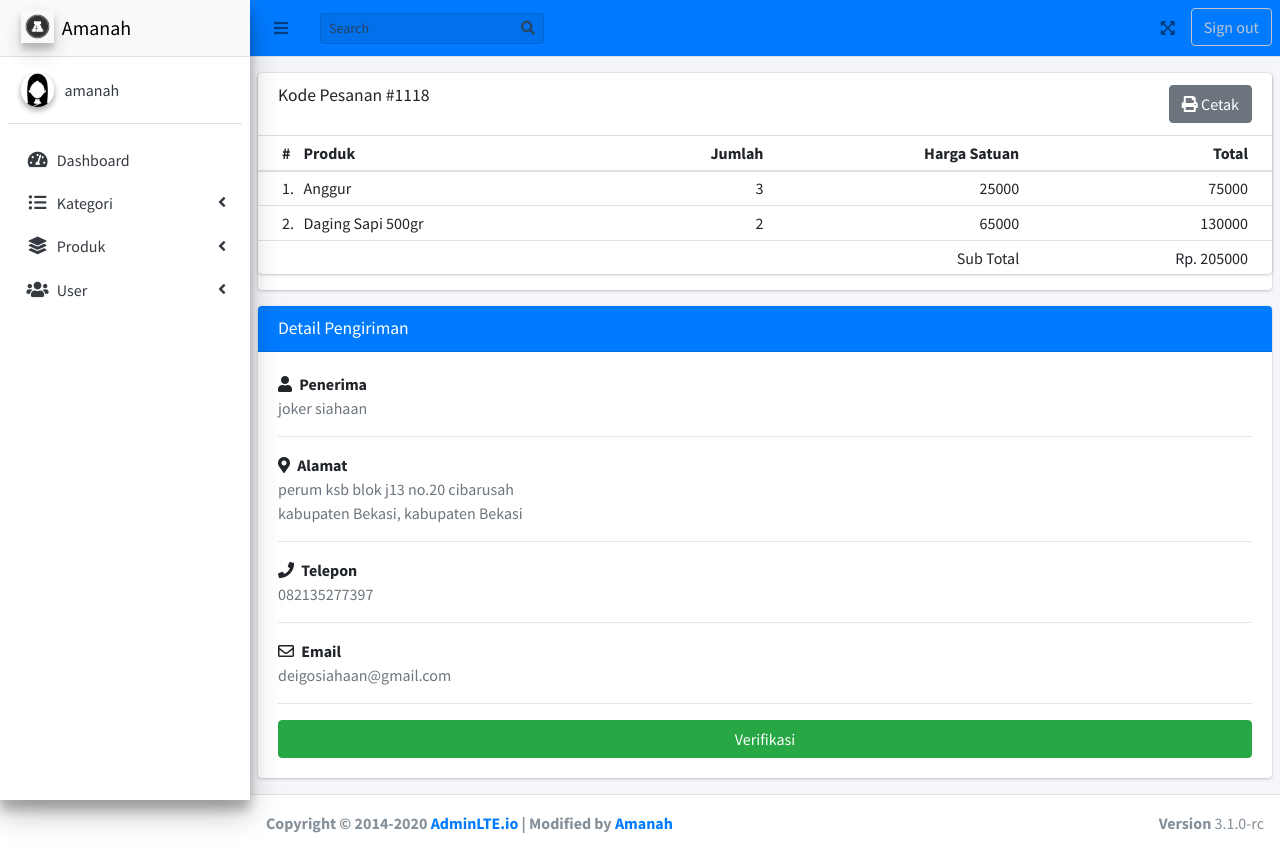
After one commit to deigo96/toko-kelontong, a CodeIgniter app: page /amanah/admin/detail_pesanan/1118 in a window 1280 px wide. The commit adds this page. Run offline with CodeIgniter, Linux system fonts and the light colour scheme; a user stored in the database is signed in; data comes from the database, SQL or seed files in the repository; some libraries are stand-ins or nearby versions.

Commit message:
update pesanan

```diff
--- a/application/controllers/Admin.php
+++ b/application/controllers/Admin.php
@@ -675,4 +675,40 @@ defined('BASEPATH') OR exit('No direct script access allowed');
             }
         }
 
+        public function detail_pesanan($kode)
+        {
+            if(adminLog()){
+                $data['profiles']   = $this->modAdmin->checkProfile($this->session->userdata('adminLog'));
+                $data['pesanan']    = $this->modAdmin->getPesananByKode($kode);
+                $this->load->view('admin/header', $data);
+                $this->load->view('admin/detailPesanan', $data);
+                $this->load->view('admin/footer', $data);
+            }
+        }
+
+        public function cetak_pesanan($kode)
+        {
+            if(adminLog()){
+                $data['profiles']   = $this->modAdmin->checkProfile($this->session->userdata('adminLog'));
+                $data['pesanan']    = $this->modAdmin->getPesananByKode($kode);
+                // $this->load->view('admin/header', $data);
+                $this->load->view('admin/cetakPesanan', $data);
+                // $this->load->view('admin/footer', $data);
+            }
+        }
+
+        public function verifikasi($kode)
+        {
+            if(adminLog()){
+                $kode = $this->input->post('kode');
+                $data['status'] = 1;
+                $data['tanggal_verifikasi'] = date('d-m-Y H:i');
+                $verifikasi = $this->modAdmin->verifikasi($kode, $data);
+                if($verifikasi)
+                    echo "true";
+                else
+                    echo "";
+            }
+        }
+
     }
--- a/application/models/ModAdmin.php
+++ b/application/models/ModAdmin.php
@@ -271,4 +271,19 @@ defined('BASEPATH') OR exit('No direct script access allowed');
             }
             return false;
         }
+
+        public function getPesananByKode($kode)
+        {
+            $query = $this->db->query("SELECT products.pName, products.pDp,products.harga as harga_produk, categories.cName, pesanan.* FROM pesanan
+                                        LEFT JOIN products ON pesanan.id_produk = products.pId
+                                        LEFT JOIN categories ON products.categoryId = categories.cId
+                                            WHERE pesanan.kode_pesanan = '$kode'");
+            return $query->result();
+        }
+
+        public function verifikasi($kode, $data)
+        {
+            $this->db->where('kode_pesanan', $kode);
+            return $this->db->update('pesanan', $data);
+        }
     }
--- /dev/null
+++ b/application/views/admin/detailPesanan.php
@@ -0,0 +1,215 @@
+<!-- Sidebar Menu -->
+<nav class="mt-2">
+    <ul class="nav nav-pills nav-sidebar flex-column" data-widget="treeview" role="menu" data-accordion="false">
+        <!-- Add icons to the links using the .nav-icon class
+                with font-awesome or any other icon font library -->
+        <li class="nav-item">
+            <a href="<?php echo site_url('admin'); ?>" class="nav-link">
+                <i class="nav-icon fas fa-tachometer-alt"></i>
+                <p>
+                    Dashboard
+                </p>
+            </a>
+        </li>
+        <li class="nav-item">
+            <a href="#" class="nav-link">
+                <i class="nav-icon fas fa-list-ul"></i>
+                <p>Kategori
+                    <i class="right fas fa-angle-left"></i>
+                </p>
+            </a>
+            <ul class="nav nav-treeview">
+                <li class="nav-item">
+                    <a href="<?php echo site_url('admin/newCategory'); ?>" class="nav-link">
+                        <i class="far fa-circle nav-icon"></i>
+                        <p>Tambah Kategori</p>
+                    </a>
+                </li>
+                <li class="nav-item">
+                    <a href="<?php echo site_url('admin/allCategories'); ?>" class="nav-link active">
+                        <i class="far fa-circle nav-icon"></i>
+                        <p>Semua Kategori</p>
+                    </a>
+                </li>
+            </ul>
+        </li>
+        <li class="nav-item">
+            <a href="#" class="nav-link">
+                <i class="nav-icon fas fa-layer-group"></i>
+                <p>Produk
+                    <i class="right fas fa-angle-left"></i>
+                </p>
+            </a>
+            <ul class="nav nav-treeview">
+                <li class="nav-item">
+                    <a href="<?php echo site_url('admin/newProduct'); ?>" class="nav-link active">
+                        <i class="far fa-circle nav-icon"></i>
+                        <p>Tambah Produk</p>
+                    </a>
+                </li>
+                <li class="nav-item">
+                    <a href="<?php echo site_url('admin/allProducts'); ?>" class="nav-link">
+                        <i class="far fa-circle nav-icon"></i>
+                        <p>Semua Produk</p>
+                    </a>
+                </li>
+            </ul>
+        </li>
+        <li class="nav-item">
+            <a href="#" class="nav-link">
+                <i class="nav-icon fas fa-users"></i>
+                <p>User
+                    <i class="right fas fa-angle-left"></i>
+                </p>
+            </a>
+            <ul class="nav nav-treeview">
+                <li class="nav-item">
+                    <a href="<?php echo site_url('admin/allUsers'); ?>" class="nav-link">
+                        <i class="far fa-circle nav-icon"></i>
+                        <p>Semua users</p>
+                    </a>
+                </li>
+            </ul>
+        </li>
+    </ul>
+</nav>
+<!-- /.sidebar-menu -->
+</div>
+<!-- /.sidebar -->
+</aside>
+
+<!-- Content Wrapper. Contains page content -->
+<div class="content-wrapper">
+    <section class="content">
+        <div class="row">
+            <div class="col-md-12  mt-3">
+                <div class="card card-primary">
+                    <div class="card">
+                        <div class="card-header">
+                            <div class="row">
+                                <div class="col-md-6">
+                                    <h3 class="card-title bold">Kode Pesanan #<?php echo $pesanan[0]->kode_pesanan ?></h3>
+
+                                </div>
+                                <div class="col-md-6">
+                                    <a href="<?php echo base_url('admin/cetak_pesanan/') . $pesanan[0]->kode_pesanan ?>" target="blank" class="btn btn-secondary float-sm-right"><i class="fas fa-print"></i> Cetak</a>
+                                </div>
+                            </div>
+                        </div>
+                        <!-- /.card-header -->
+                        <div class="card-body p-0">
+                            <table class="table table-sm">
+                                <thead>
+                                    <tr>
+                                        <th style="width: 10px">#</th>
+                                        <th>Produk</th>
+                                        <th class="text-right">Jumlah</th>
+                                        <th class="text-right">Harga Satuan</th>
+                                        <th class="text-right">Total</th>
+                                    </tr>
+                                </thead>
+                                <tbody>
+                                    <?php
+                                    $no = 0;
+                                    $subTotal = 0;
+                                    foreach ($pesanan as $pesanan) {
+                                        $no++;
+                                        $total = $pesanan->harga_produk * $pesanan->jumlah;
+                                        $subTotal += $total;
+                                        $penerima = $pesanan->namaDepan.' '.$pesanan->namaBelakang;
+                                        $alamat = $pesanan->alamat;
+                                        $alamat2 = $pesanan->kota.', '.$pesanan->kabupaten;
+                                        $telepon = $pesanan->noTelp;
+                                        $email = $pesanan->email;
+                                        $status = $pesanan->status;
+                                        $kode = $pesanan->kode_pesanan;
+                                    ?>
+                                        <tr>
+                                            <td><?php echo $no ?>.</td>
+                                            <td><?php echo $pesanan->pName ?></td>
+                                            <td class="text-right"><?php echo $pesanan->jumlah ?></td>
+                                            <td class="text-right"><?php echo $pesanan->harga_produk ?></td>
+                                            <td class="text-right"><?php echo $total ?></td>
+                                        </tr>
+                                    <?php } ?>
+                                    <tr>
+                                        <td colspan="4" class="text-right">Sub Total</td>
+                                        <td class="text-right">Rp. <?php echo $subTotal ?></td>
+                                    </tr>
+                                </tbody>
+                            </table>
+                        </div>
+                        <!-- /.card-body -->
+                    </div>
+                </div>
+                <div class="card card-primary">
+                    <div class="card-header">
+                        <h3 class="card-title">Detail Pengiriman</h3>
+                    </div>
+                    <!-- /.card-header -->
+                    <div class="card-body">
+                        <strong><i class="fas fa-user mr-1"></i> Penerima</strong>
+
+                        <p class="text-muted">
+                            <?php echo $penerima ?>
+                        </p>
+
+                        <hr>
+
+                        <strong><i class="fas fa-map-marker-alt mr-1"></i> Alamat</strong>
+
+                        <p class="text-muted"><?php echo $alamat.'<br>'.$alamat2 ?></p>
+
+                        <hr>
+
+                        <strong><i class="fas fa-phone mr-1"></i> Telepon</strong>
+
+                        <p class="text-muted"><?php echo $telepon ?></p>
+
+                        <hr>
+
+                        <strong><i class="far fa-envelope mr-1"></i> Email</strong>
+
+                        <p class="text-muted"><?php echo $email ?></p>
+
+                        <hr>
+                        <?php if($status == 0) { ?>
+                            <button class="button btn btn-success btn-block" onclick="verifikasi('<?php echo $kode ?>')">Verifikasi</button>
+                        <?php }else {?>
+                            <button class="btn btn-secondary btn-block" disabled>Sudah diverifikasi</button>
+                        <?php } ?>
+                    </div>
+                    <!-- /.card-body -->
+                </div>
+            </div>
+        </div>
+    </section>
+</div>
+<!-- /.content-wrapper -->
+<script src="https://ajax.googleapis.com/ajax/libs/jquery/3.3.1/jquery.min.js"></script>
+<script src="<?php echo base_url('assets/js/bootbox.min.js') ?>"></script>
+<script src="<?php echo base_url('assets/js/bootstrap.min.js') ?>"></script>
+<script>
+    var baseUrl = "<?php echo base_url() ?>";
+    function verifikasi(kode){
+        bootbox.confirm("Apakah anda yakin ingin memverifikasi pesanan ini?", function(result) {
+            if(result){
+                // AJAX Request
+                $.ajax({
+                    url: baseUrl + 'admin/verifikasi/'+ kode,
+                    type: 'POST',
+                    data: { kode:kode },
+                    success: function(response){
+                    // Removing row from HTML Table
+                        if(response != ""){
+                            bootbox.alert('Berhasil diverifikasi');
+                        }else{
+                            bootbox.alert('Gagal verifikasi');
+                            location.reload();
+                        }
+                    }
+                });
+            }
+        });
+    }
+</script>
```
Also changed, not shown: application/views/admin/allOrders.php (+10 -4 lines), application/views/admin/cetakPesanan.php (added, +143 -0 lines).
